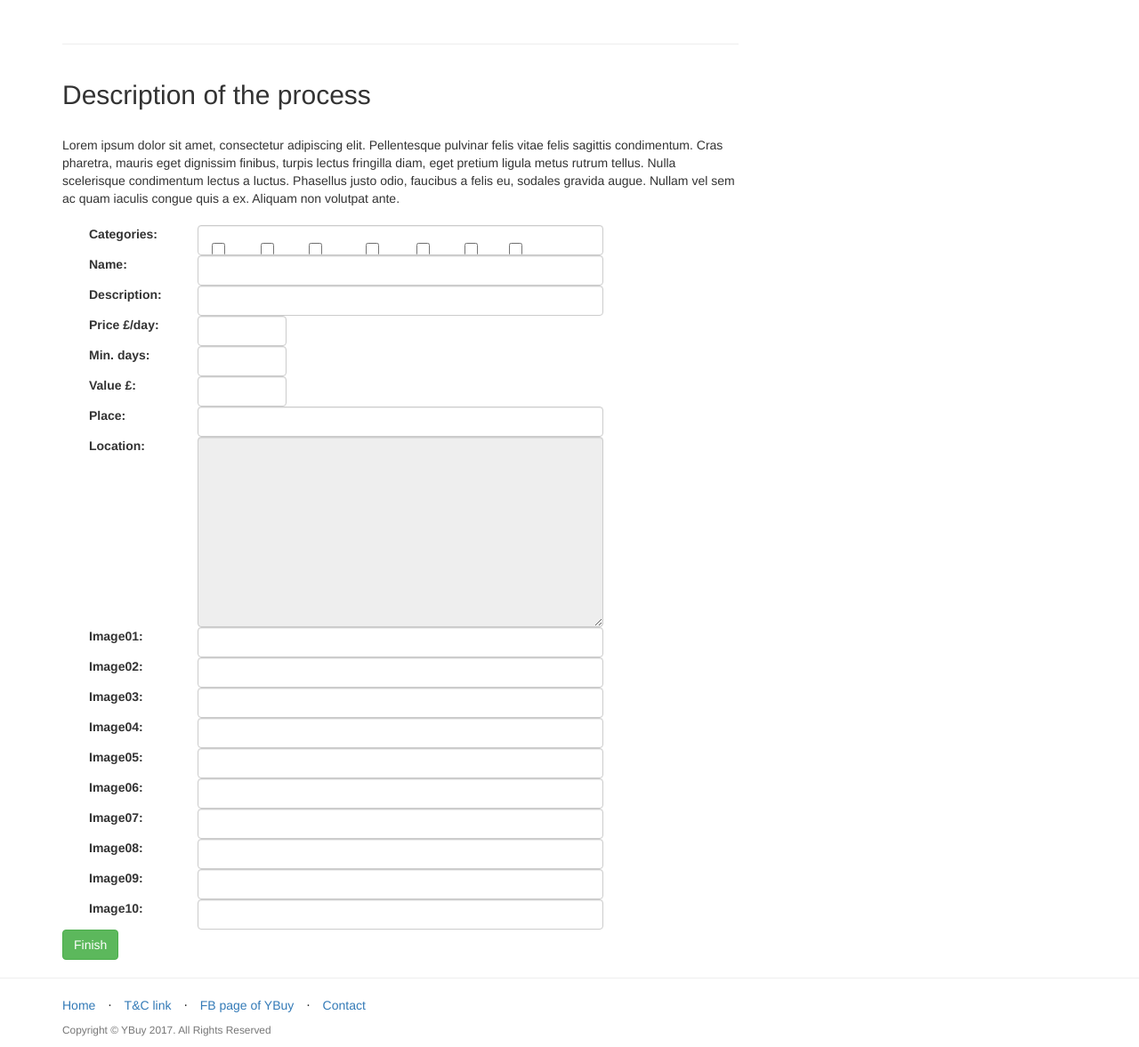
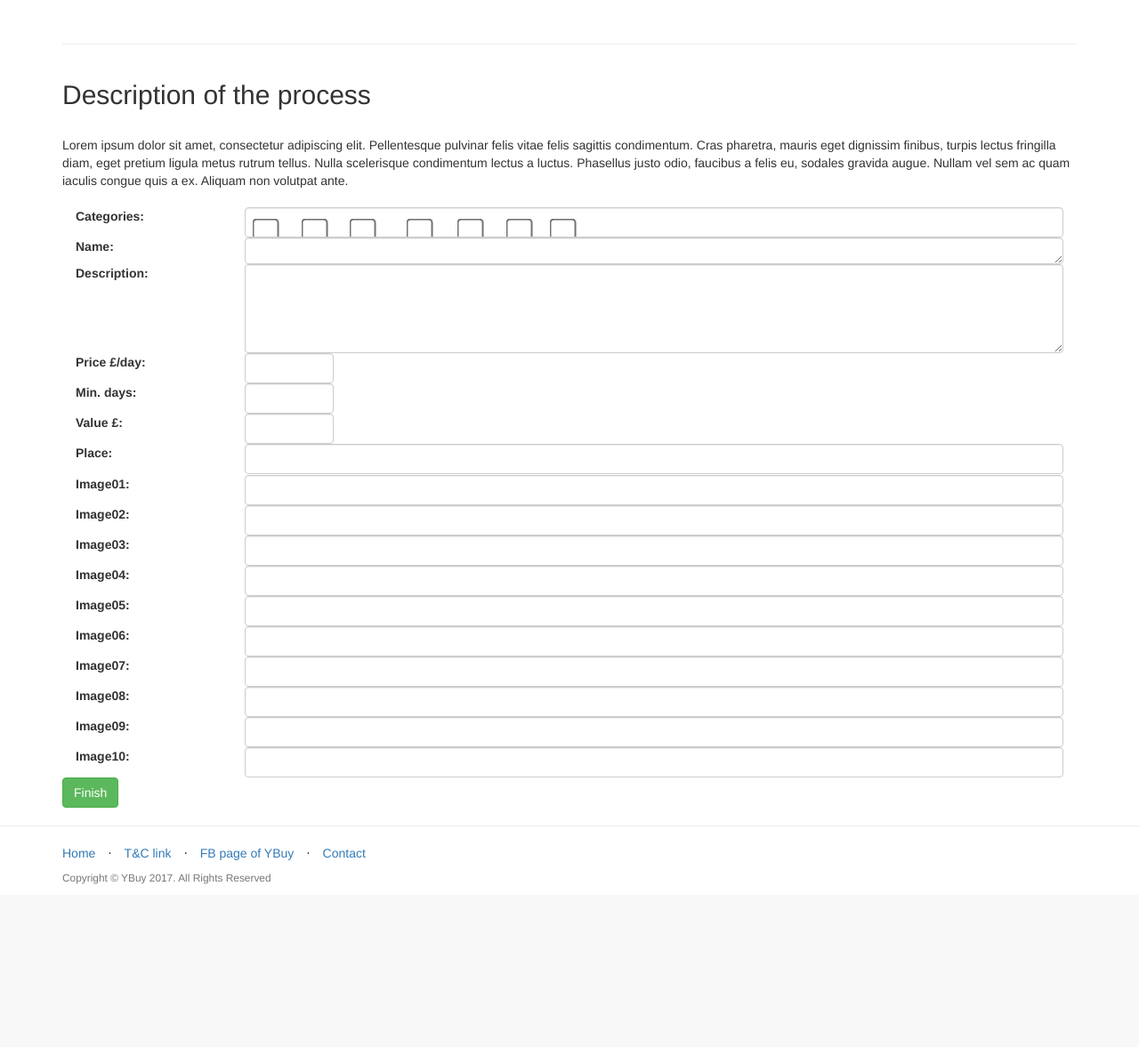
Before and after one commit to kristjanr/Rentwise, a Django app: page /item/add in a window 1280 px wide. Shown: the part 56-1233 px from the top of the page at 89% size. After the commit the page ends 1050 px from the top, so only its background shows below. Run offline with Django 3.2, Linux system fonts and the light colour scheme; the visitor is signed in with stand-in values (Sample User, id 1); data comes from the database, SQL or seed files in the repository; data that the repository does not hold is empty; some libraries are stand-ins or nearby versions.

Commit message:
item add form: merge item add and images upload onto one page and form red validation warnings fix price per day validation name and description box are now resizable hide the location field

```diff
--- a/app/forms.py
+++ b/app/forms.py
@@ -49,6 +49,7 @@ class ItemForm(MyForm, S3DirectUploadForm):
     def __init__(self, *args, **kwargs):
         super().__init__(*args, **kwargs)
         self.fields['location'].widget.attrs['readonly'] = True
+        self.fields['location'].widget.attrs['style'] = 'display:none;'
         for f in self.fields.values():
             w = f.widget
             w.attrs.update({'title': 'tooltip text'})
--- a/app/models.py
+++ b/app/models.py
@@ -39,6 +39,7 @@ class Category(models.Model):
 positive_decimal = MinValueValidator(Decimal('0.01'))
 min_1 = MinValueValidator(1)
 max_500 = MaxValueValidator(500)
+max_5000 = MaxValueValidator(5000)
 
 
 class Item(models.Model):
@@ -48,12 +49,12 @@ class Item(models.Model):
 
     categories = models.ManyToManyField(Category, related_name='items')
 
-    name = models.CharField(max_length=100, validators=[MinLengthValidator(5)])
+    name = models.TextField(max_length=100, validators=[MinLengthValidator(5)])
 
-    description = models.CharField(max_length=5000, validators=[MinLengthValidator(20)])
+    description = models.TextField(max_length=5000, validators=[MinLengthValidator(20)])
 
-    price_per_day = models.DecimalField(verbose_name='price £/day', max_digits=4, decimal_places=2,
-                                        validators=[positive_decimal])
+    price_per_day = models.DecimalField(verbose_name='price £/day', max_digits=6, decimal_places=2,
+                                        validators=[positive_decimal, max_5000])
 
     minimum_rental_period = models.IntegerField(verbose_name='min. days',
                                                 validators=[min_1, max_500])
--- a/app/static/app/css/style.css
+++ b/app/static/app/css/style.css
@@ -1,3 +1,9 @@
+#id_name {
+    height: 30px;
+}
+#id_description {
+    height: 100px;
+}
 #id_price_per_day {
     width: 100px;
 }
@@ -23,6 +29,16 @@
     width: 15px;
     height: 15px;
 }
+input[type=checkbox]
+{
+  /* Double-sized Checkboxes */
+  -ms-transform: scale(2); /* IE */
+  -moz-transform: scale(2); /* FF */
+  -webkit-transform: scale(2); /* Safari and Chrome */
+  -o-transform: scale(2); /* Opera */
+  padding: 10px;
+}
+
 body {
     padding-top: 85px;
 /* Required padding for .navbar-fixed-top. Remove if using .navbar-static-top. Change if height of navigation changes. */
--- a/app/templates/app/add_item.html
+++ b/app/templates/app/add_item.html
@@ -8,12 +8,15 @@ $(function () {
 })
 
 
+
+
+
 </script>
 {% endblock %}
 
 {% block body %}
 <div class="container">
-    <div id="content" class="col-xs-12 col-sm-8 col-md-8">
+    <div id="content" class="col-xs-12">
         <div class="row">
             <hr class="section-heading-spacer">
             <div class="clearfix"></div>
@@ -29,19 +32,29 @@ $(function () {
                 {% csrf_token %}
                 {{ form.non_field_errors }}
                 {% for field in form %}
+                <div class="row">
                     <div class="col-xs-12">
                         <div class="control-label col-xs-2">
+                            {% if field.name != 'location' %}
                             {{ field.label_tag }}
+                            {% endif %}
                         </div>
+                        {% if field.errors %}
                         <div class="col-xs-8">
                             {{ field }}
                         </div>
-                    <div class="col-xs-2">
+                        <div class="col-xs-2 alert-danger">
                             {{ field.errors }}
                         </div>
+                        {% else %}
+                        <div class="col-xs-10">
+                            {{ field }}
+                        </div>
+                        {% endif %}
                         {% if field.help_text %}
                         <p class="help">{{ field.help_text|safe }}</p>
                         {% endif %}
+                    </div>
                 </div>
                 {% endfor %}
                 <input type="submit" class="btn btn-success" value="Finish" name="submit">
--- a/app/templates/app/item_details.html
+++ b/app/templates/app/item_details.html
@@ -94,7 +94,7 @@
         <div class="col-xs-8">
             <form action="{% url 'contact_owner' pk=item.id%}" method="post" id="contact-owner"><br>
                 {% csrf_token %}
-                <input type="submit" class="btn btn-success" value="I'm interested" name="submit">
+                <input type="submit" class="btn btn-primary" value="I'm interested" name="submit">
             </form>
             <p class="form-control-static"></p>
         </div>
```
Also changed, not shown: app/templates/app/upload_images.html (deleted, +0 -30 lines), app/migrations/0007_auto_20170111_1611.py (added). Lines whose indentation alone changed are shown as unchanged.
